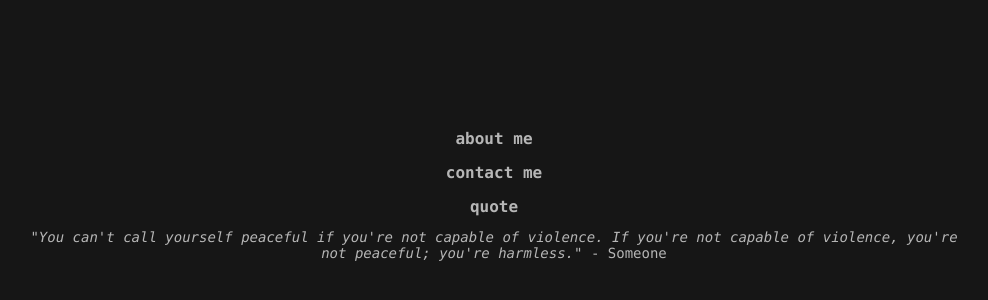
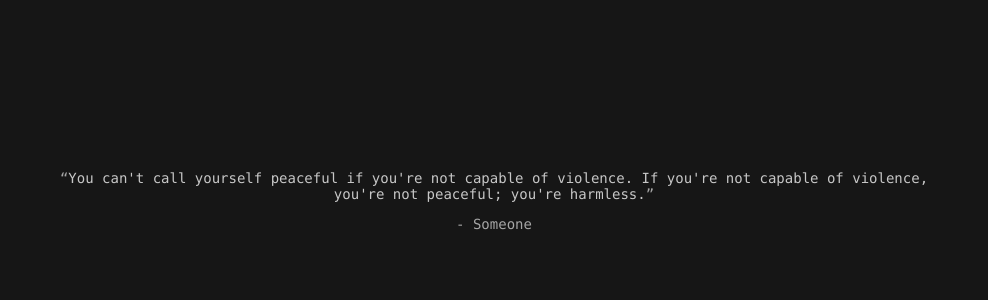
Before and after one commit to Axodouble/axodouble.com, a Next.js app: page / in a window 1280 px wide. Shown: the part 206-506 px from the top of the page, without its empty margins (146-1134 px from the left). Built offline with nearby package versions, Linux system fonts and the light colour scheme.

Commit message:
Reset to simple env

```diff
--- a/src/app/globals.css
+++ b/src/app/globals.css
@@ -6,17 +6,17 @@
   margin: 0;
   background-color: #161616;
   color: #a6a6a6;
-    }
-
-    body {
-      font-family: Menlo, Consolas, Monaco, 'Liberation Mono', 'Lucida Console', monospace;
+  font-family: Menlo, Consolas, Monaco, "Liberation Mono", "Lucida Console",
+    monospace;
   display: grid;
   place-content: center;
   place-items: center;
+  text-decoration: none;
 }
 
 a {
-      color: #ffffff;
+  color: #a6a6a6;
+  text-decoration: none;
 }
 
 svg {
--- a/src/app/page.js
+++ b/src/app/page.js
@@ -1,69 +1,28 @@
-"use client"
+"use client";
+
+import { useState, useEffect } from 'react';
 import styles from "./page.module.css";
-import { useEffect, useState } from 'react';
 
 export default function Home() {
   const [quote, setQuote] = useState(null);
-  const [visibleSections, setVisibleSections] = useState([]);
 
   useEffect(() => {
-    setQuote(getRandomQuote());
+    const randomQuote = getRandomQuote();
+    setQuote(randomQuote);
   }, []);
 
-  const getNewQuote = () => {
-    setQuote(getRandomQuote());
-  };
-
-  const handleSectionClick = (section) => {
-    setVisibleSections(prevSections => {
-      if (prevSections.includes(section)) {
-        return prevSections.filter(sec => sec !== section);
-      } else {
-        return [...prevSections, section];
-      }
-    });
-  };
+  if (!quote) return null;
 
   return (
     <main className={styles.main}>
-      <h3 className={`${styles.h3} ${styles.clickable} ${styles.inversehighlight}`} onClick={() => handleSectionClick('aboutMe')}>
-        about me
-      </h3>
-      {visibleSections.includes('aboutMe') && (
-        <div className={styles.about}>
-          <p>Hello! I am Axodouble.<br />
-            I am a Netherlands-based Developer and specialize primarily in making reliable back-end infrastructure.
-            As you might be able to tell I have less experience in front-end design as much as I hate to admit;
-            however I do pride myself in my ability to create reliable infrastructure to support large operations.
-            I host a significant amount of my services locally as a platform to develop on.
-            This not only cuts down costs but also allows me to work with and learn other platforms of infrastructure.
-            <br /><br />
-            I have been working with computers for as long as I can remember as I was born around the advent of modern
-            internet infrastructure. Over the years I have spent a significant amount of time in communities to learn-
-            more about the general infrastructure of the modern web; this has given me the ability to work in different-
-            positions with companies that require a more specialized and reliable approach to their internet infrastructure.
-          </p>
-        </div>
-      )}<br />
-      <h3 className={`${styles.h3} ${styles.clickable} ${styles.inversehighlight}`} onClick={() => handleSectionClick('contactMe')}>contact me</h3>
-      {visibleSections.includes('contactMe') && (
-        <div>
-          Via <a className={styles.highlight} href="mailto:axodouble@axodouble.com">Mail</a> or via <a className={styles.highlight} href="https://discord.gg/Um7dr5vYK4">Discord</a>.
-        </div>
-      )}
-      <br />
-      {quote && (
-        <>
-          <h3 className={`${styles.h3} ${styles.clickable} ${styles.inversehighlight}`} onClick={() => getNewQuote()}>quote</h3>
-          <p>
-            "<i><a className={styles.inversehighlight} href={quote.quote.link || '#'}>{quote.quote.text}</a></i>"
-            - <a className={styles.inverse} href={quote.user.link || '#'}>{quote.user.text}</a>
-          </p>
-        </>
-      )}
+      <span>
+        <blockquote><a className={styles.quote} href={quote.quote.link || '#'}>{quote.quote.text}</a></blockquote>
+        - <a className={styles.clickable} href={quote.user.link || '#'}>{quote.user.text}</a>
+      </span>
     </main>
   );
 }
+
 
 function getRandomQuote() {
   const quotes =
@@ -97,7 +56,7 @@ function getRandomQuote() {
         "user": { "text": "Steven Galloway", "link": undefined }
       },
       {
-        "quote": { "text" : "Sometimes everything I make just feels like an elaborate scheme to get the people close to me to tell me good job.", "link": undefined },
+        "quote": { "text": "Sometimes everything I make just feels like an elaborate scheme to get the people close to me to tell me good job.", "link": undefined },
         "user": { "text": "Axodouble", "link": undefined }
       },
       {
--- a/src/app/page.module.css
+++ b/src/app/page.module.css
@@ -1,37 +1,13 @@
 .main {
-  color: #b6b6b6;
-  font-family: Menlo, Consolas, Monaco, 'Liberation Mono', 'Lucida Console', monospace;
+  color: #a6a6a6;
+  font-family: Menlo, Consolas, Monaco, "Liberation Mono", "Lucida Console",
+    monospace;
   font-size: 14px;
   margin: 0 auto;
   max-width: 960px;
   text-align: center;
   text-decoration: none;
-}
-
-.about {
-  text-align: left;
-}
-.normal {
-  color: #b6b6b6;
-  text-decoration: none;
-}
-.inverse {
-  color: #b6b6b6;
-  text-decoration: none;
-}
-.highlight {
-  color: #ffffff;
-  text-decoration: none;
-}
-.highlight:hover {
-  color: #b6b6b6;
-}
-.inversehighlight {
-  color: #b6b6b6;
-  text-decoration: none;
-}
-.inversehighlight:hover {
-  color: #ffffff;
+  text-decoration-line: none;
 }
 
 .clickable {
@@ -39,20 +15,17 @@
   display: inline-block;
 }
 
-.h1 {
-  font-size: 20px;
-  display: inline-block;
-  user-select: none;
+.quote {
+  color: #c7c7c7;
+}
+.quote:hover {
+  color: #d1d1d1;
 }
 
-.h2,
-.h3,
-.h4,
-.h5,
-.h6 {
-  font-size: 16px;
-  color: #b6b6b6;
-  margin-bottom: -10px;
-  width: auto;
-  user-select: none;
+.main blockquote:before {
+  content: open-quote;
 }
+
+.main blockquote:after {
+  content: close-quote;
+}
```
Also changed, not shown: 1 other file (tests, documents, lock files or other folders). Lines whose indentation alone changed are shown as unchanged.
